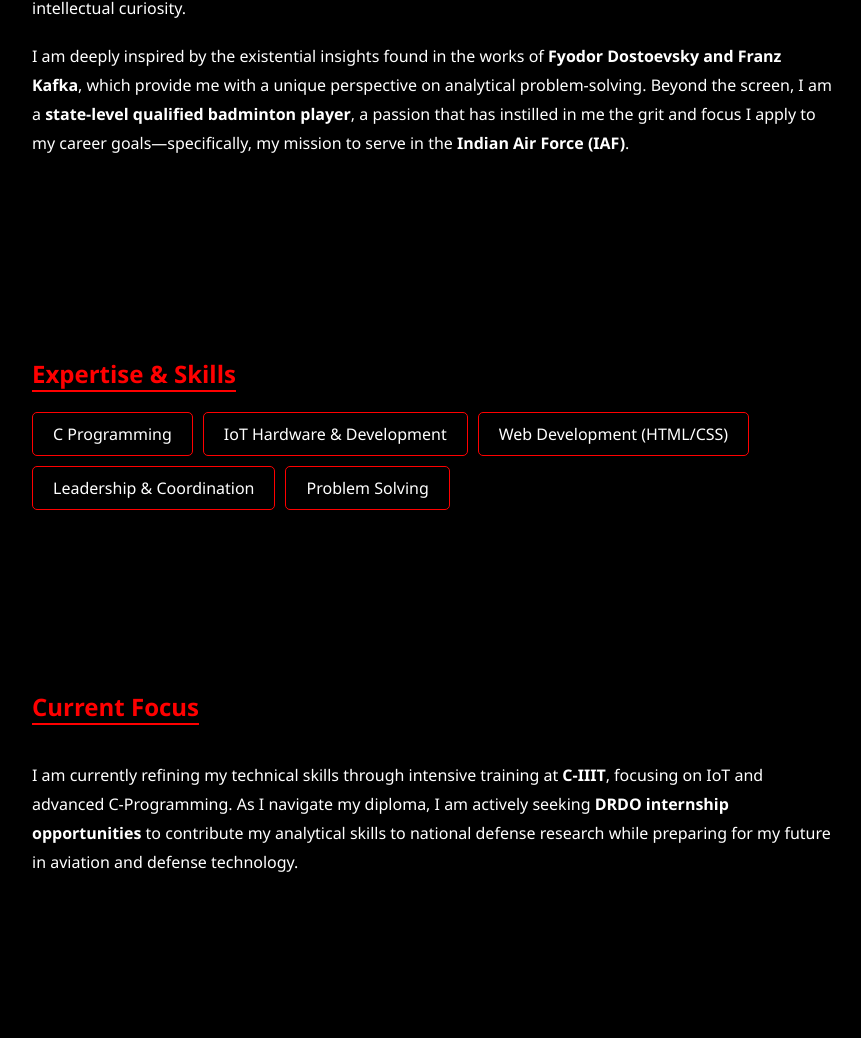
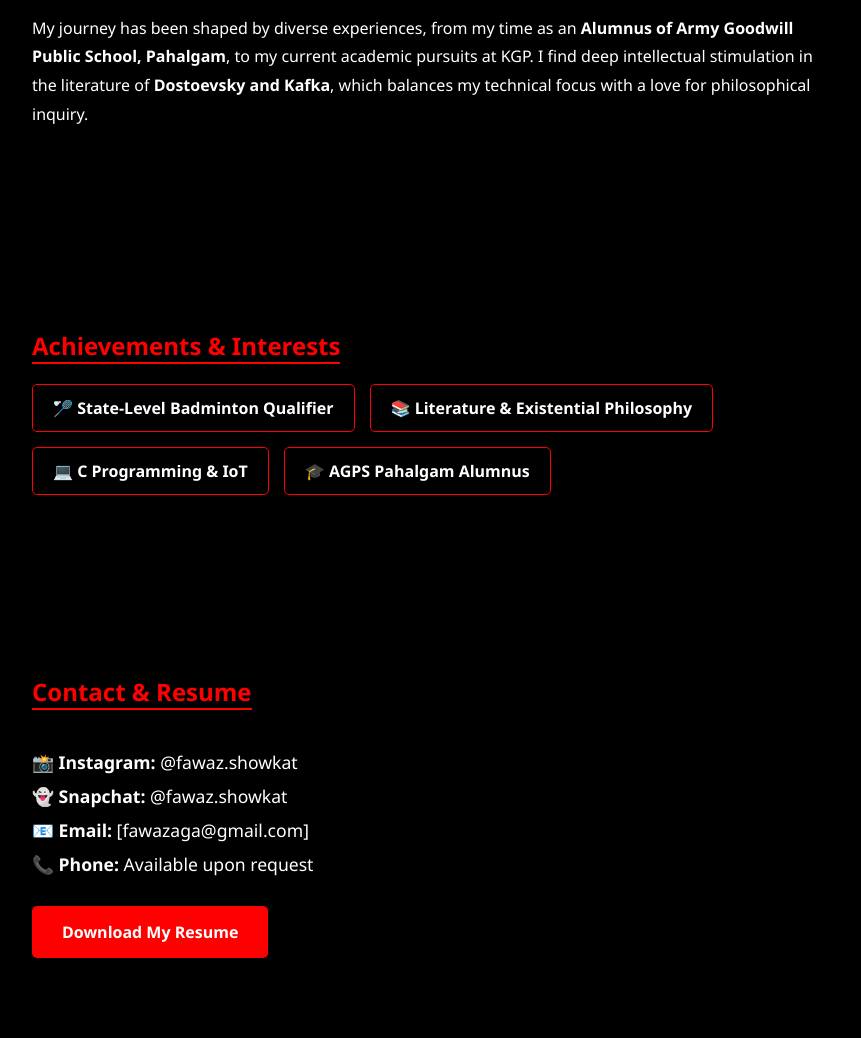
Before and after one commit to fawazshowkat/fawazshowkat.github.io, a plain HTML site: page index.html in a window 1280 px wide. Shown: the part 1037-2075 px from the top of the page, without its empty margins (208-1069 px from the left). Before the commit the page ends 2013 px from the top, so only its background shows below. Drawn offline with Linux system fonts and the light colour scheme.

Commit message:
Update index.html

```diff
--- a/index.html
+++ b/index.html
@@ -8,48 +8,60 @@
         :root { --bg: #000; --accent: #ff0000; --text: #fff; }
         body { background-color: var(--bg); color: var(--text); font-family: 'Segoe UI', sans-serif; overflow-x: hidden; margin: 0; padding: 0; }
 
-        /* Sliding Animation */
         .slide-up { opacity: 0; transform: translateY(50px); transition: all 1s ease-out; }
         .show { opacity: 1; transform: translateY(0); }
 
         header { height: 100vh; display: flex; flex-direction: column; align-items: center; justify-content: center; text-align: center; border-bottom: 2px solid var(--accent); }
-        h1 { font-size: 3.5rem; color: var(--accent); margin-bottom: 10px; }
-        .tagline { font-size: 1.5rem; letter-spacing: 2px; }
+        .urdu-name { font-size: 4rem; color: var(--accent); margin-bottom: 10px; font-family: 'Arial', sans-serif; }
+        h1 { font-size: 2.5rem; margin-bottom: 10px; }
+        .tagline { font-size: 1.2rem; letter-spacing: 2px; color: #ccc; }
 
         section { padding: 80px 20px; max-width: 800px; margin: auto; }
         h2 { color: var(--accent); margin-bottom: 20px; border-bottom: 2px solid var(--accent); display: inline-block; }
         p { line-height: 1.8; margin-bottom: 20px; }
-        .skill-grid { display: flex; flex-wrap: wrap; gap: 10px; }
-        .skill { border: 1px solid var(--accent); padding: 10px 20px; border-radius: 5px; }
+        .badge-grid { display: flex; flex-wrap: wrap; gap: 15px; }
+        .badge { border: 1px solid var(--accent); padding: 12px 20px; border-radius: 5px; font-weight: bold; }
+
+        /* Contact & Resume */
+        .contact-info { margin-top: 20px; }
+        .contact-item { margin-bottom: 10px; font-size: 1.1rem; }
+        .btn { display: inline-block; background: var(--accent); color: white; padding: 15px 30px; text-decoration: none; border-radius: 5px; font-weight: bold; margin-top: 20px; transition: 0.3s; }
+        .btn:hover { background: #cc0000; }
     </style>
 </head>
 <body>
 
     <header>
+        <div class="urdu-name slide-up">آغا محمد فواد</div>
         <h1 class="slide-up">Aga Mohammad Fawaz</h1>
-        <p class="tagline slide-up">CSE Diploma Student | Class Representative @ KGP | Aspiring IAF Technical Ground Branch</p>
+        <p class="tagline slide-up">CSE Diploma Student | Tech Enthusiast | Explorer</p>
     </header>
 
     <section class="slide-up">
         <h2>About Me</h2>
-        <p>I am a 16-year-old Computer Science Engineering student at <strong>Kashmir Government Polytechnic (KGP)</strong>, where I proudly serve as the Class Representative. My life is defined by a blend of technical discipline and intellectual curiosity.</p>
-        <p>I am deeply inspired by the existential insights found in the works of <strong>Fyodor Dostoevsky and Franz Kafka</strong>, which provide me with a unique perspective on analytical problem-solving. Beyond the screen, I am a <strong>state-level qualified badminton player</strong>, a passion that has instilled in me the grit and focus I apply to my career goals—specifically, my mission to serve in the <strong>Indian Air Force (IAF)</strong>.</p>
+        <p>I am a Computer Science Engineering student currently based in Kashmir. I view technology not just as a set of tools, but as a medium for creative problem-solving.</p>
+        <p>My journey has been shaped by diverse experiences, from my time as an <strong>Alumnus of Army Goodwill Public School, Pahalgam</strong>, to my current academic pursuits at KGP. I find deep intellectual stimulation in the literature of <strong>Dostoevsky and Kafka</strong>, which balances my technical focus with a love for philosophical inquiry.</p>
     </section>
 
     <section class="slide-up">
-        <h2>Expertise & Skills</h2>
-        <div class="skill-grid">
-            <div class="skill">C Programming</div>
-            <div class="skill">IoT Hardware & Development</div>
-            <div class="skill">Web Development (HTML/CSS)</div>
-            <div class="skill">Leadership & Coordination</div>
-            <div class="skill">Problem Solving</div>
+        <h2>Achievements & Interests</h2>
+        <div class="badge-grid">
+            <div class="badge">🏸 State-Level Badminton Qualifier</div>
+            <div class="badge">📚 Literature & Existential Philosophy</div>
+            <div class="badge">💻 C Programming & IoT</div>
+            <div class="badge">🎓 AGPS Pahalgam Alumnus</div>
         </div>
     </section>
 
     <section class="slide-up">
-        <h2>Current Focus</h2>
-        <p>I am currently refining my technical skills through intensive training at <strong>C-IIIT</strong>, focusing on IoT and advanced C-Programming. As I navigate my diploma, I am actively seeking <strong>DRDO internship opportunities</strong> to contribute my analytical skills to national defense research while preparing for my future in aviation and defense technology.</p>
+        <h2>Contact & Resume</h2>
+        <div class="contact-info">
+            <div class="contact-item">📸 <strong>Instagram:</strong> @fawaz.showkat</div>
+            <div class="contact-item">👻 <strong>Snapchat:</strong> @fawaz.showkat</div>
+            <div class="contact-item">📧 <strong>Email:</strong> [fawazaga@gmail.com]</div>
+            <div class="contact-item">📞 <strong>Phone:</strong> Available upon request</div>
+        </div>
+        <a href="#" class="btn">Download My Resume</a>
     </section>
 
     <script>
```
